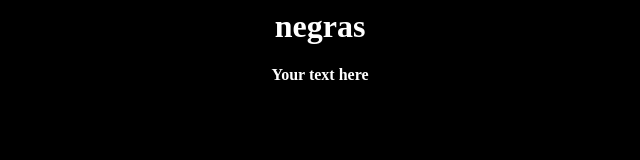
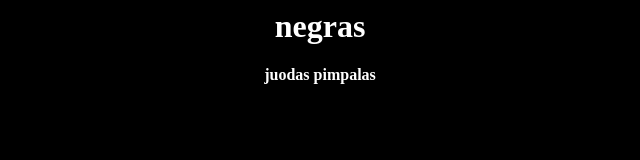
Before and after one commit to hiscookie6-9/l, a plain HTML site: page index.html in a window 1280 px wide. Shown: the full height of the page, 320-960 px from the left. Drawn offline with Linux system fonts and the light colour scheme.

Commit message:
Update index.html

```diff
--- a/index.html
+++ b/index.html
@@ -1,4 +1,4 @@
 <center><h1>negras</h1></center>
 <body style="background-color: black; color: white;">
-  <center><p><b>Your text here</b></p></center>
+  <center><p><b>juodas pimpalas</b></p></center>
 </body>
```
